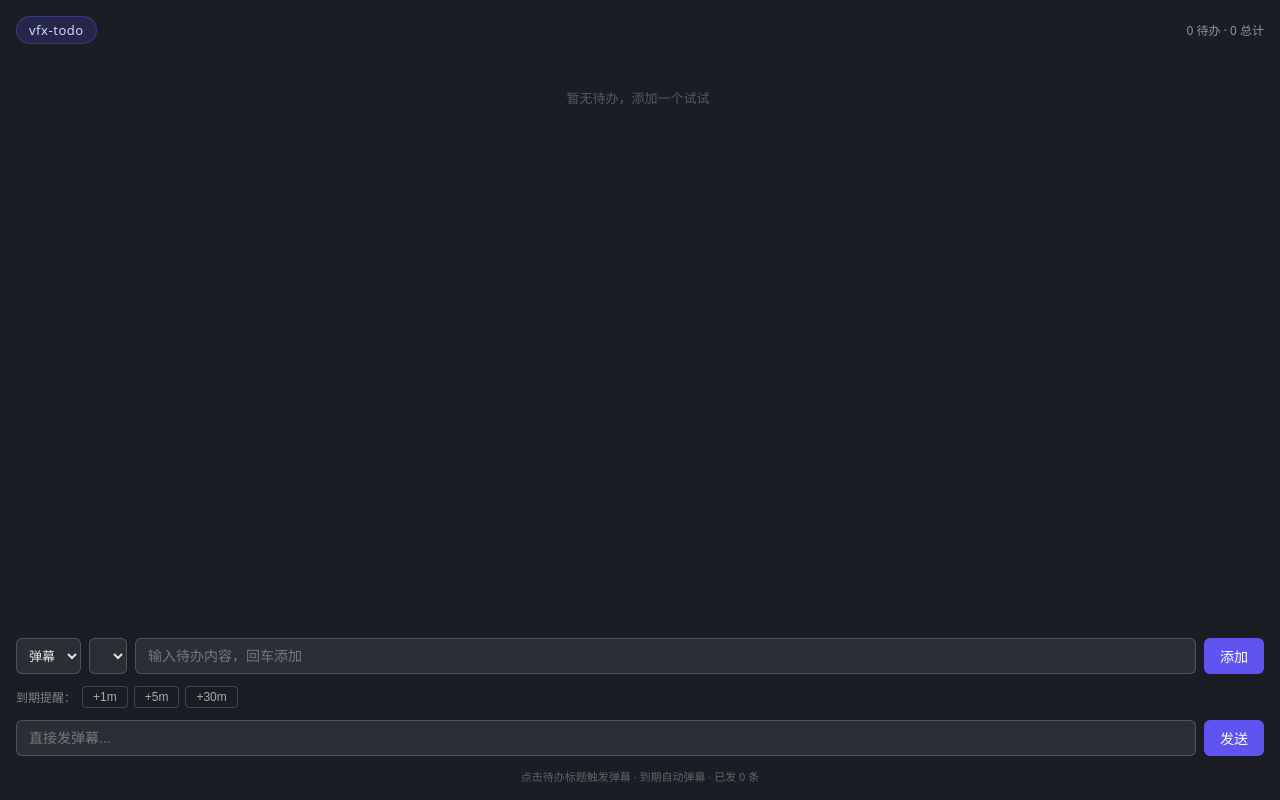
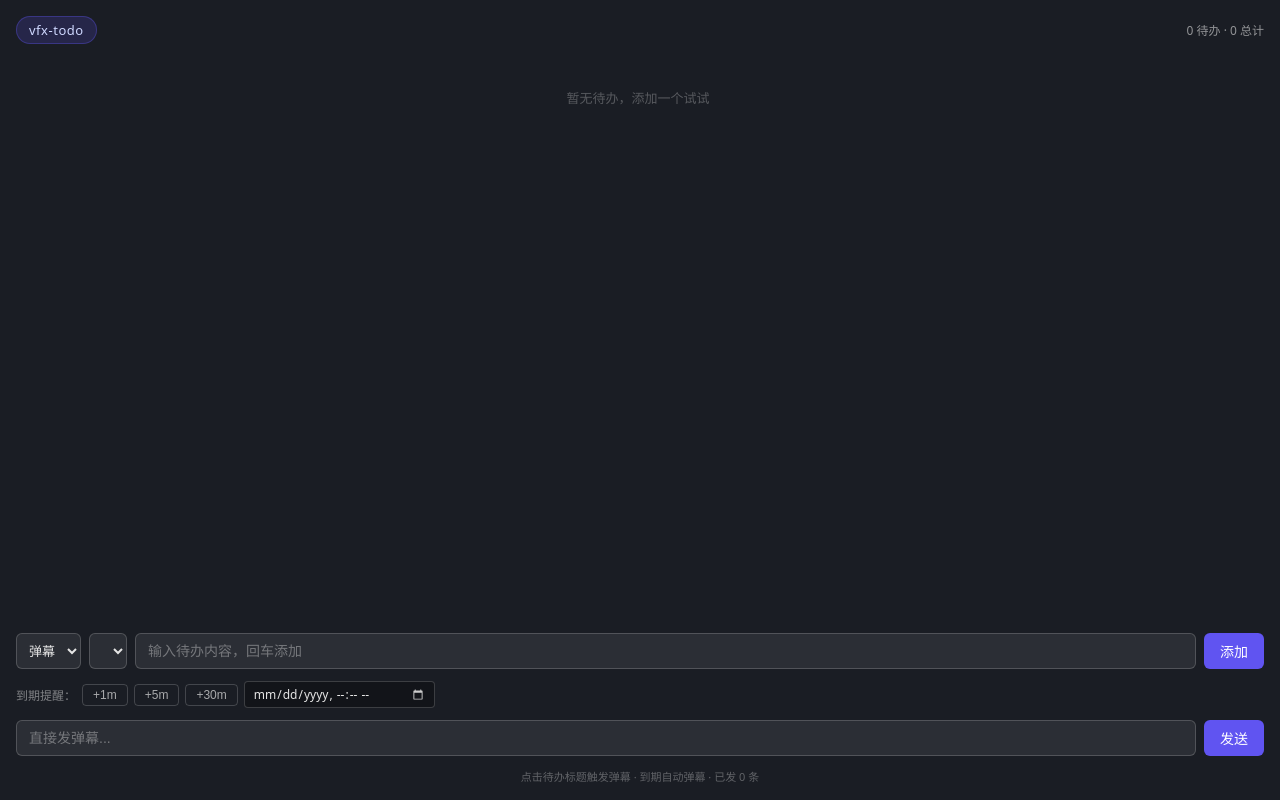
Before and after one commit to bayernjf/vfx-todo, a React (Vite) app: page / in a window 1280 px wide. Built offline with nearby package versions, Linux system fonts and the light colour scheme.

Commit message:
feat(ui): add custom datetime picker for due time
- Add datetime-local input alongside preset buttons (+1m/+5m/+30m)
- Preset buttons and custom time are mutually exclusive
- Display formatted selected time in hint label
- Style datetime input for dark theme with calendar icon filter

```diff
--- a/src/App.tsx
+++ b/src/App.tsx
@@ -54,6 +54,7 @@ function App() {
   const [input, setInput] = useState("");
   const [level, setLevel] = useState<Level>("low");
   const [dueInMin, setDueInMin] = useState<number | null>(null);
+  const [customDue, setCustomDue] = useState("");
   const [danmakuInput, setDanmakuInput] = useState("");
   const [danmakuCount, setDanmakuCount] = useState(0);
   const [, setTick] = useState(0);
@@ -84,8 +85,12 @@ function App() {
   const addTodo = async () => {
     const title = input.trim();
     if (!title) return;
-    const dueAt =
-      dueInMin !== null ? Date.now() + dueInMin * 60_000 : null;
+    let dueAt: number | null = null;
+    if (customDue) {
+      dueAt = new Date(customDue).getTime();
+    } else if (dueInMin !== null) {
+      dueAt = Date.now() + dueInMin * 60_000;
+    }
     const todo = await invoke<Todo>("todo_create", {
       title,
       level,
@@ -95,6 +100,7 @@ function App() {
     setTodos((prev) => [...prev, todo]);
     setInput("");
     setDueInMin(null);
+    setCustomDue("");
   };
 
   const completeTodo = async (id: string) => {
@@ -204,12 +210,31 @@ function App() {
           <button
             key={p.mins}
             className={`due-btn ${dueInMin === p.mins ? "active" : ""}`}
-            onClick={() => setDueInMin(dueInMin === p.mins ? null : p.mins)}
+            onClick={() => {
+              setDueInMin(dueInMin === p.mins ? null : p.mins);
+              setCustomDue("");
+            }}
           >
             {p.label}
           </button>
         ))}
-        {dueInMin !== null && <span className="due-hint">已选 {dueInMin} 分钟后触发</span>}
+        <input
+          type="datetime-local"
+          className="due-datetime"
+          value={customDue}
+          min={new Date(Date.now() - new Date().getTimezoneOffset() * 60000).toISOString().slice(0, 16)}
+          onChange={(e) => {
+            setCustomDue(e.target.value);
+            setDueInMin(null);
+          }}
+        />
+        {(dueInMin !== null || customDue) && (
+          <span className="due-hint">
+            {customDue
+              ? `已选 ${new Date(customDue).toLocaleString("zh-CN", { month: "short", day: "numeric", hour: "2-digit", minute: "2-digit" })}`
+              : `已选 ${dueInMin} 分钟后触发`}
+          </span>
+        )}
       </div>
 
       <div className="danmaku-bar">
--- a/src/styles.css
+++ b/src/styles.css
@@ -250,6 +250,27 @@ body:not(.overlay-mode) {
   color: #4ecdc4;
 }
 
+.due-datetime {
+  font-size: 12px;
+  padding: 3px 8px;
+  border: 1px solid rgba(255, 255, 255, 0.18);
+  border-radius: 4px;
+  background: rgba(0, 0, 0, 0.3);
+  color: #e5e5e5;
+  cursor: pointer;
+  outline: none;
+  font-family: inherit;
+}
+
+.due-datetime:focus {
+  border-color: #6054f1;
+}
+
+.due-datetime::-webkit-calendar-picker-indicator {
+  filter: invert(0.8);
+  cursor: pointer;
+}
+
 .console-hint {
   font-size: 11px;
   color: rgba(229, 229, 229, 0.35);
```
